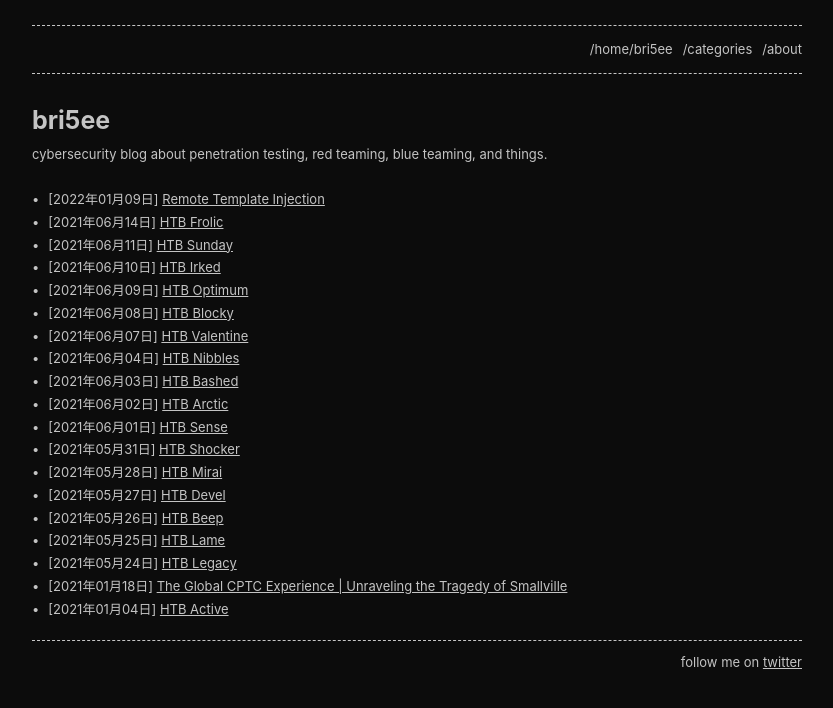
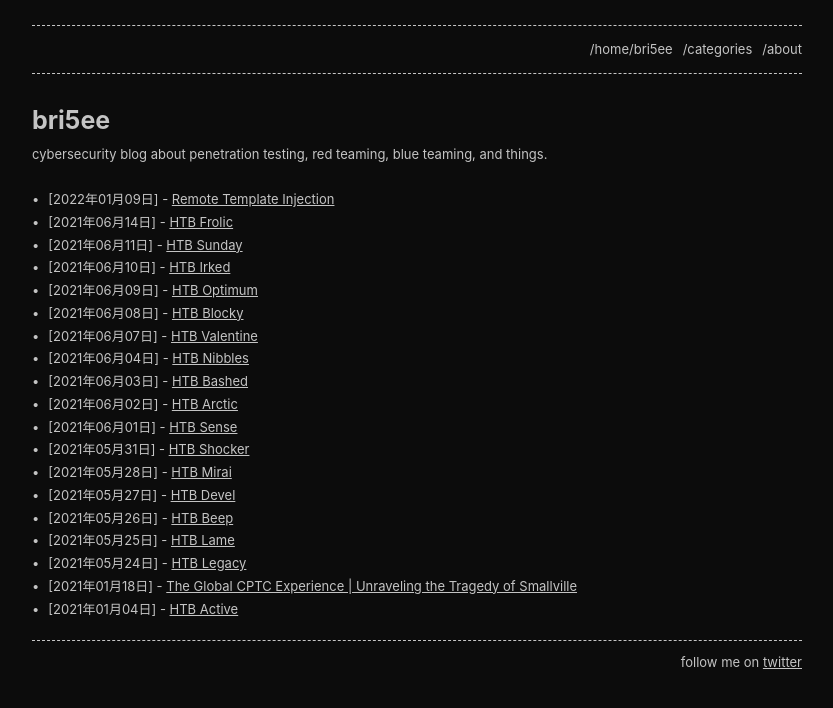
Before and after one commit to notbricey/brisee.github.io, a Jekyll site: the page built from index.md, in a window 1280 px wide. Shown: the top 708 px of the page, without its empty margins (223-1056 px from the left). Built offline with Jekyll 4.4.1, drawn with Linux system fonts in a browser that asks for light colours.

```diff
--- a/_layouts/home.html
+++ b/_layouts/home.html
@@ -10,7 +10,7 @@ layout: default
     {%- for post in site.posts -%}
     <li>
       {%- assign date_format = "%Y年%m月%d日" -%}
-       [{{ post.date | date: date_format }}]  <a href="{{ post.url | relative_url }}">{{ post.title | escape }}</a>
+       [{{ post.date | date: date_format }}] - <a href="{{ post.url | relative_url }}">{{ post.title | escape }}</a>
     </li>
     {%- endfor -%}
   </ul>
```
